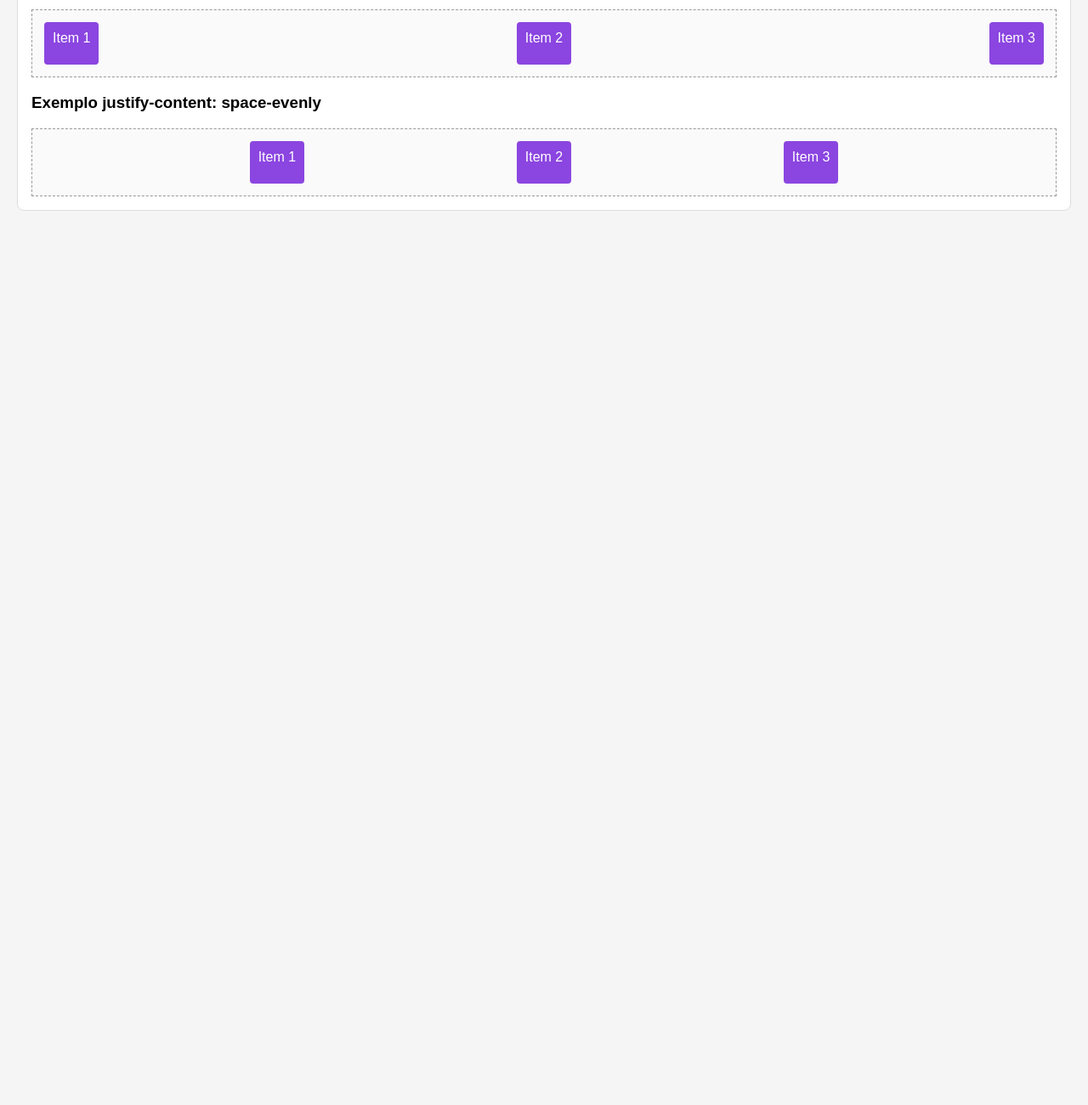
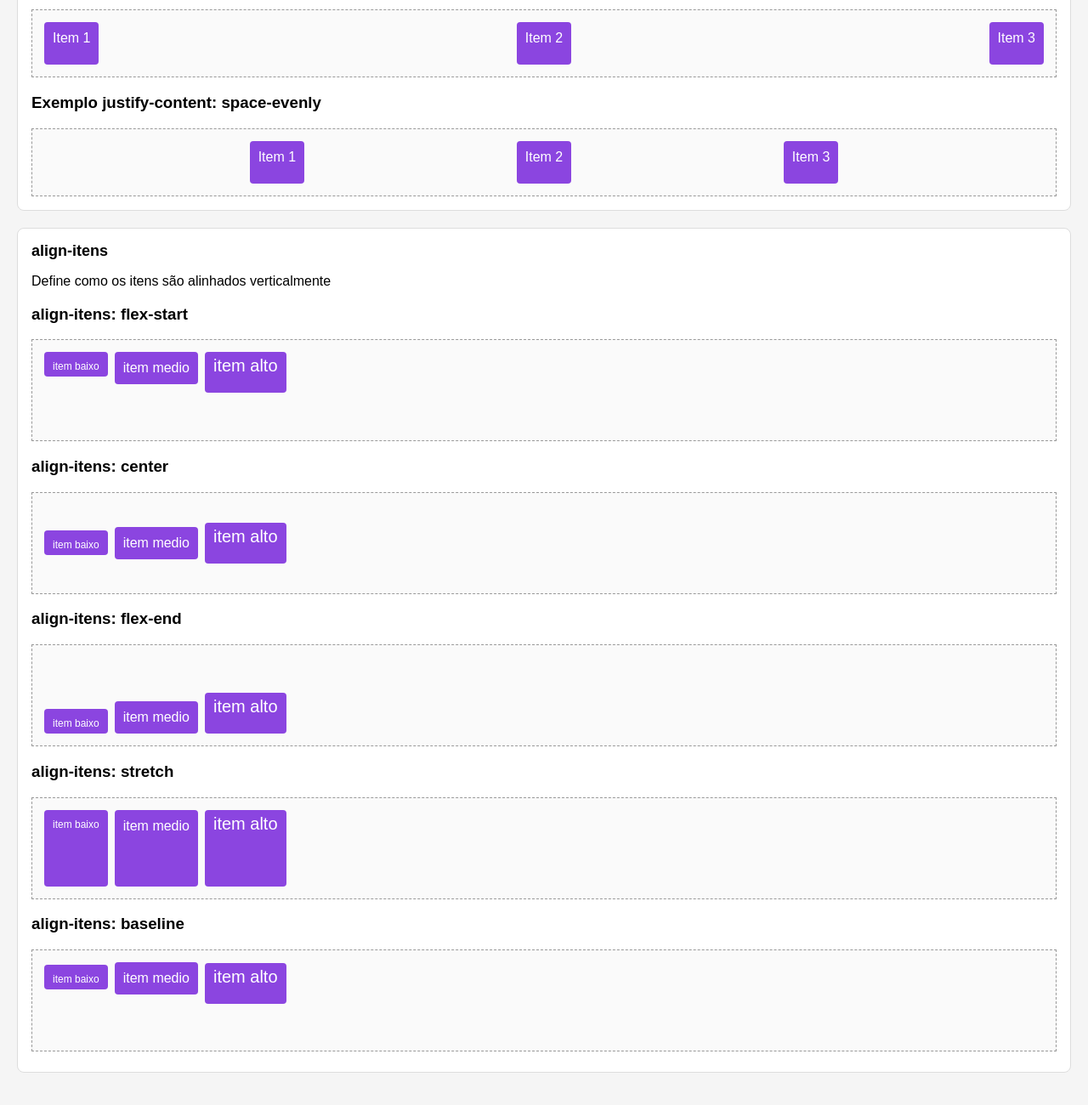
Before and after one commit to augusto1507/super-dev8-curso-css, a plain HTML site: page public/flexbox/flexbox-direction.html in a window 1280 px wide. Shown: the part 1691-2991 px from the top of the page at 85% size. Before the commit the page ends 1979 px from the top, so only its background shows below. Drawn offline with Linux system fonts and the light colour scheme.

Commit message:
feita  aparte align-itens

```diff
--- a/assets/css/flexbox/flexbox-direction.css
+++ b/assets/css/flexbox/flexbox-direction.css
@@ -93,3 +93,44 @@ div.section{
 .mb-2{
     margin-bottom: 8px;
 }
+
+.align-itens-flex-start{
+    align-items: flex-start;
+}
+
+.align-itens-center{
+    align-items: center;
+}
+
+.align-itens-flex-end{
+    align-items: flex-end;
+}
+
+.align-itens-stretch{
+    align-items: stretch;
+}
+
+.align-itens-baseline{
+    align-items: baseline;
+}
+
+.flex-altura{
+    min-height: 120px;
+}
+
+.item-baixo{
+    font-size: 12px;
+    padding-top: 10px;
+    padding-bottom: 5px;
+}
+
+.item-medio{
+    font-size: 16px;
+    padding: 10px;
+}
+
+.item-alto{
+    font-size: 20px;
+    padding-top: 5px;
+    padding-bottom: 20px;
+}
--- a/public/flexbox/flexbox-direction.html
+++ b/public/flexbox/flexbox-direction.html
@@ -95,6 +95,47 @@
             <div class="item">Item 3</div>
         </div>
     </div>
+
+    <div class="section">
+        <h2>align-itens</h2>
+        <p>Define como os itens são alinhados verticalmente</p>
+
+        <h3>align-itens: flex-start</h3>
+        <div class="flex-container exemplo1 flex-altura align-itens-flex-start mb-2">
+            <div class="item item-baixo">item baixo</div>
+            <div class="item item-medio">item medio</div>
+            <div class="item item-alto">item alto</div>
+        </div>
+
+        <h3>align-itens: center</h3>
+        <div class="flex-container exemplo1 flex-altura align-itens-center mb-2">
+            <div class="item item-baixo">item baixo</div>
+            <div class="item item-medio">item medio</div>
+            <div class="item item-alto">item alto</div>
+        </div>
+
+        <h3>align-itens: flex-end</h3>
+        <div class="flex-container exemplo1 flex-altura align-itens-flex-end mb-2">
+            <div class="item item-baixo">item baixo</div>
+            <div class="item item-medio">item medio</div>
+            <div class="item item-alto">item alto</div>
+        </div>
+
+        <h3>align-itens: stretch</h3>
+        <div class="flex-container exemplo1 flex-altura align-itens-stretch mb-2">
+            <div class="item item-baixo">item baixo</div>
+            <div class="item item-medio">item medio</div>
+            <div class="item item-alto">item alto</div>
+        </div>
+
+        <h3>align-itens: baseline</h3>
+        <div class="flex-container exemplo1 flex-altura align-itens-baseline mb-2">
+            <div class="item item-baixo">item baixo</div>
+            <div class="item item-medio">item medio</div>
+            <div class="item item-alto">item alto</div>
+        </div>
+
+    </div>
 </body>
 
 </html>
```
